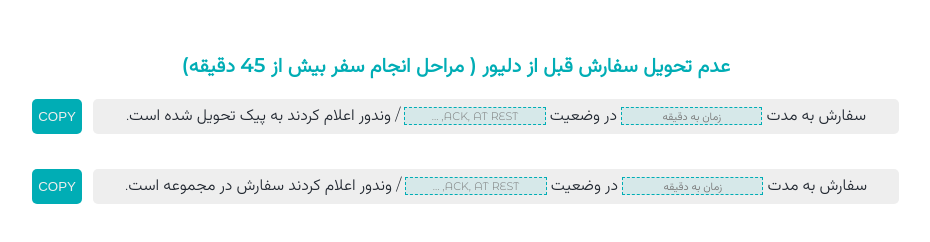
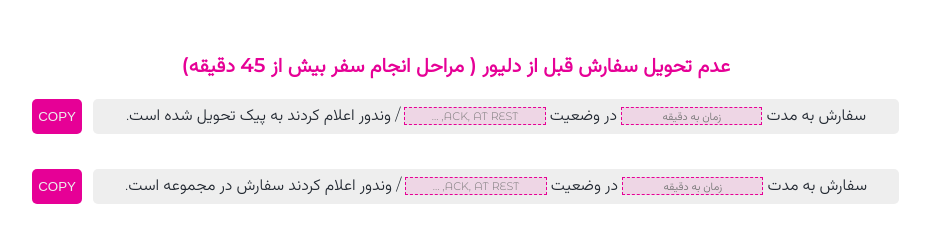
Before and after one commit to aliDarvish74/DraftyForSnappFood, a plain HTML site: page express/overTime/overTime.html in a window 1280 px wide. Shown: the whole page, without its empty margins (184-1114 px from the left). Drawn offline with Linux system fonts and the light colour scheme.

Commit message:
Update overTimeStyle.css

```diff
--- a/express/overTime/overTimeStyle.css
+++ b/express/overTime/overTimeStyle.css
@@ -10,10 +10,12 @@ p {
 }
 .vmsDelay h2 {
   font-size: 20px;
-  color: #00adb5;
+  color: rgb(230, 0, 150);
+  text-align: center;
 }
 .vmsDelay button {
-  background: #00adb5;
+  background: rgb(230, 0, 150);
+  text-align: center;
   border: none;
   color: #eeeeee;
   height: 35px;
@@ -24,7 +26,7 @@ p {
   transition: 0.5s;
 }
 .vmsDelay button:hover {
-  background: rgb(0, 120, 130);
+  background: rgb(180, 0, 80);
   cursor: pointer;
   transition: 0.5s;
 }
@@ -41,8 +43,9 @@ p {
 }
 .vmsDelay input {
   font-family: "Montserrat Alternates", "Vazirmatn", sans-serif;
-  border: 1px dashed #00adb5;
-  background: rgba(0, 173, 181, 0.1);
+  border: 1px dashed rgb(230, 0, 150);
+  text-align: center;
+  background: rgba(230, 0, 150, 0.1);
   color: #222831;
   font-size: 11px;
   width: 17%;
```
